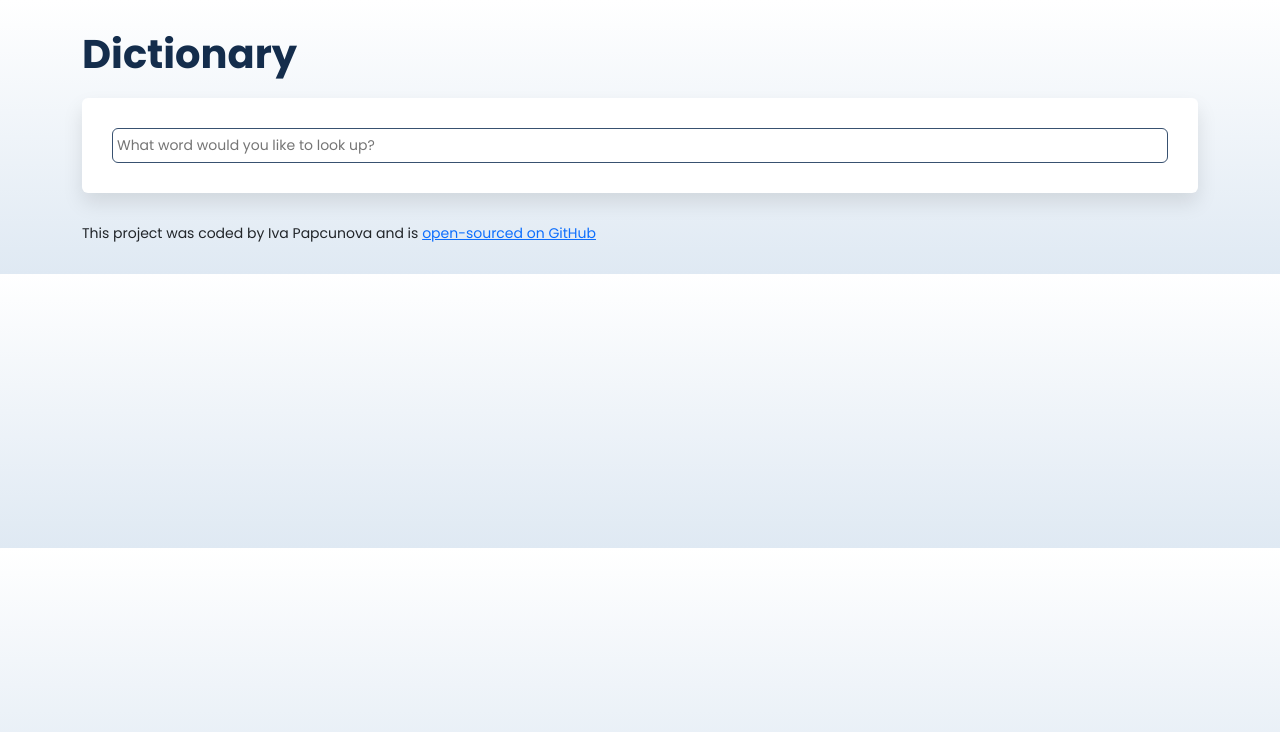
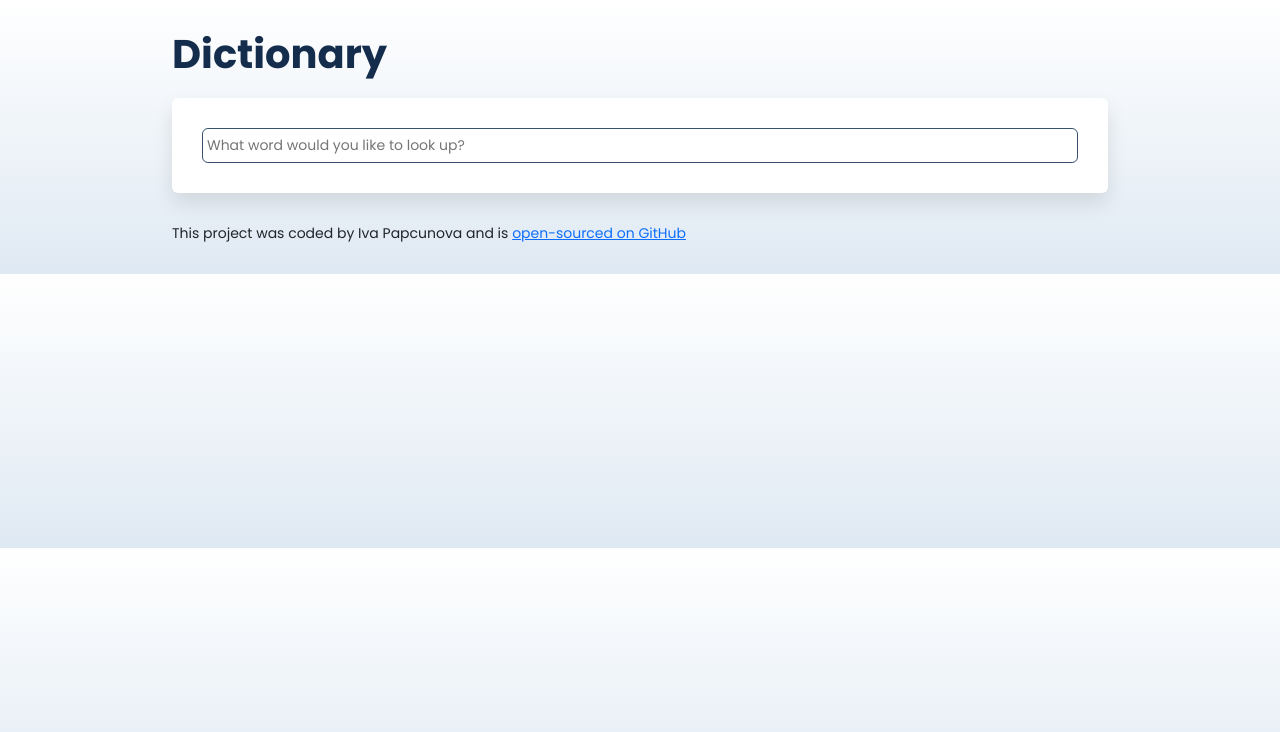
Before and after one commit to iva-pa/dictionary-app, a React (Create React App) app: page / in a window 1280 px wide. Shown: the top 732 px of the page. Built offline with nearby package versions, Linux system fonts and the light colour scheme; no server answers; a web font is replaced by a local one.

Commit message:
Added API to show photos of searched word

```diff
--- a/src/App.css
+++ b/src/App.css
@@ -4,7 +4,10 @@
   --background-color: #ececec;
   --third-color: #9fd3c7;
 }
-
+.App {
+  max-width: 960px;
+  margin: 0 auto;
+}
 .App-header {
   margin: 30px 0;
 }
--- a/src/Dictionary.js
+++ b/src/Dictionary.js
@@ -8,10 +8,20 @@ export default function Dictionary(props) {
   let [results, setResults] = useState(null);
   let [loaded, setLoaded] = useState(false);
 
+  function handlePexelsResponse(response) {
+    console.log(response);
+  }
+
   function search() {
     //documentation: https://dictionaryapi.dev/
     let apiUrl = `https://api.dictionaryapi.dev/api/v2/entries/en/${keyword}`;
     axios.get(apiUrl).then(handleResponse);
+
+    const pexelsApiKey =
+      "563492ad6f9170000100000197c9929fe2bd42e8a02846d476dd738b";
+    let pexelsApiUrl = `https://api.pexels.com/v1/search?query=${keyword}`;
+    let headers = { Authorization: `Bearer ${pexelsApiKey}` };
+    axios.get(pexelsApiUrl, { headers: headers }).then(handlePexelsResponse);
   }
 
   function handleSubmit(event) {
--- a/src/Meaning.css
+++ b/src/Meaning.css
@@ -6,5 +6,5 @@
 .Meaning .example {
   font-style: italic;
   opacity: 0.8;
-  margin-top: 3px;
+  margin: 8px 0px;
 }
--- a/src/Phonetic.js
+++ b/src/Phonetic.js
@@ -2,7 +2,6 @@ import React from "react";
 import "./Phonetic.css";
 
 export default function Phonetic(props) {
-  console.log(props.phonetic);
   return (
     <div className="Phonetic">
       <a
```
